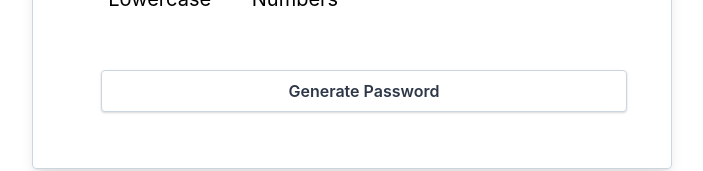
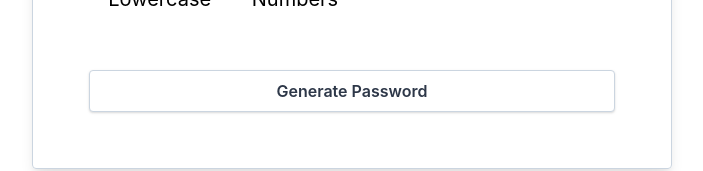
Before and after one commit to tuckpuck/react-hooks-password-generator, a React (Create React App) app: page / in a window 1280 px wide. Shown: the part 531-702 px from the top of the page, without its empty margins (288-991 px from the left). Built offline with nearby package versions, Linux system fonts and the light colour scheme.

Commit message:
update favicon

```diff
--- a/src/App.js
+++ b/src/App.js
@@ -287,7 +287,7 @@ function App() {
         </div>
         <div className="w-11/12 py-4 text-center my-2 mx-auto relative">
           <button
-            className="ml-3 bg-white hover:bg-gray-100 text-gray-800 font-semibold py-2 px-4 border border-gray-400 rounded shadow w-full"
+            className="bg-white hover:bg-gray-100 text-gray-800 font-semibold py-2 px-4 border border-gray-400 rounded shadow w-full"
             onClick={() => {
               randomPassword();
             }}
```
Also changed, not shown: 1 other file (tests, documents, lock files or other folders).
